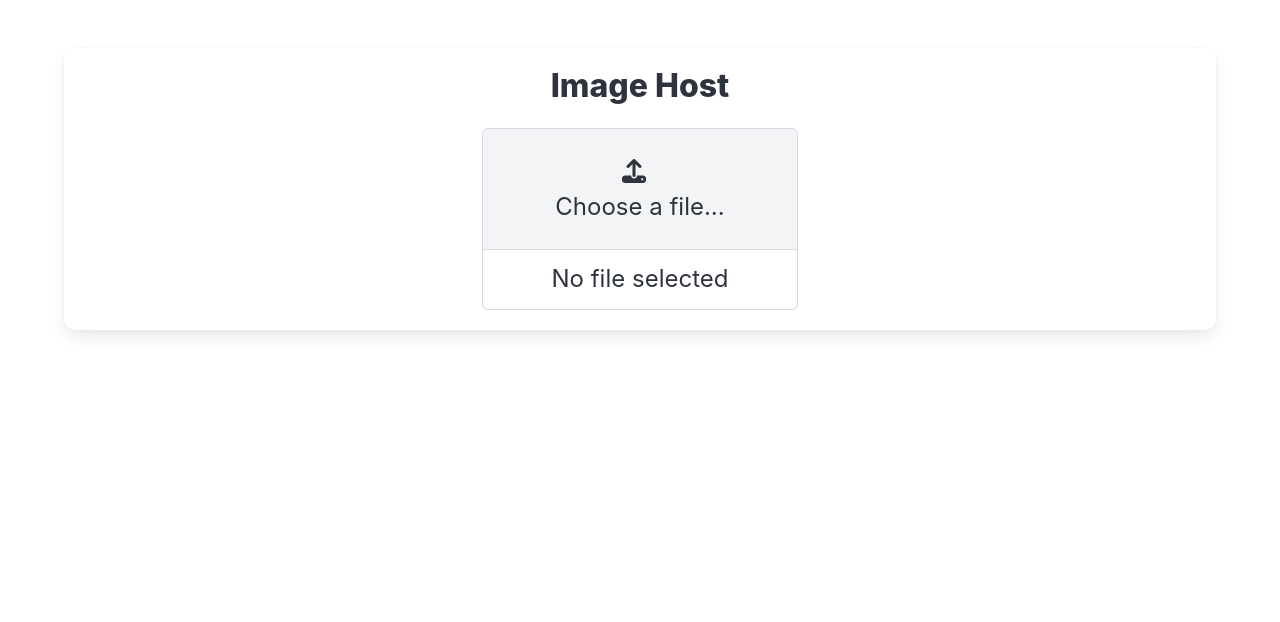
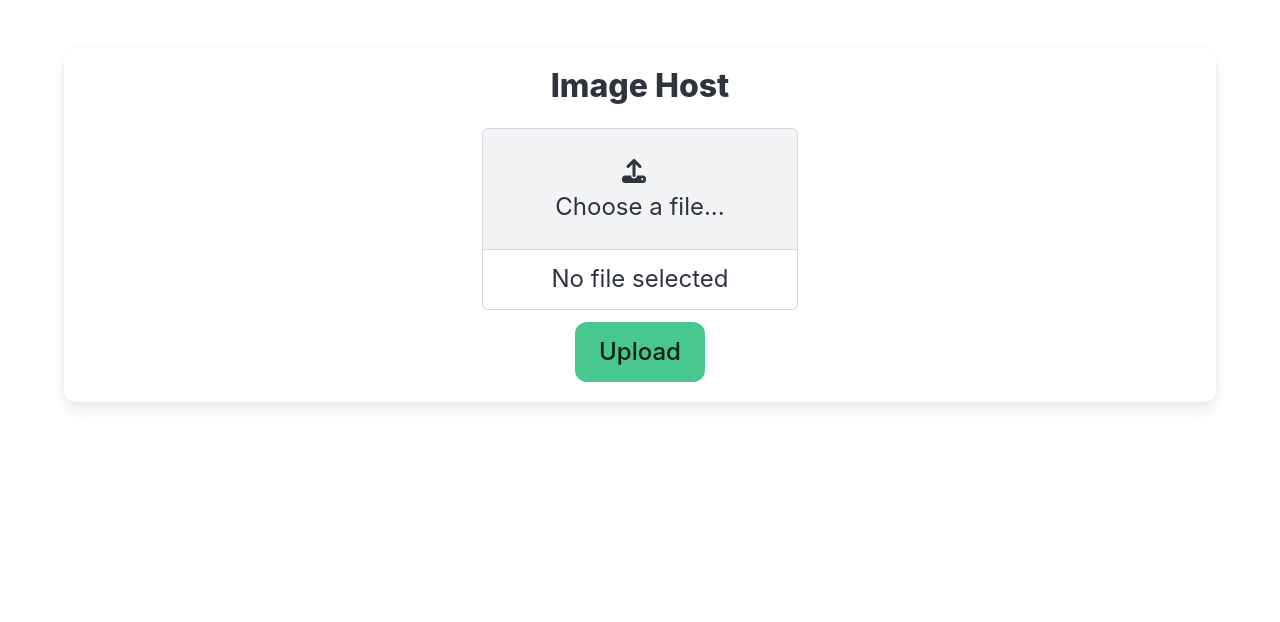
Before and after one commit to editid0/imagehost, a Flask app: page / in a window 1280 px wide. Shown: the top 622 px of the page. Run offline with Flask 3, Linux system fonts and the light colour scheme.

Commit message:
More styling and scripting

```diff
--- a/templates/index.html
+++ b/templates/index.html
@@ -28,7 +28,9 @@
 							<input
 								class="file-input"
 								type="file"
-								name="resume"
+								name="file"
+								id="fileupload"
+								accept="image/png, image/jpeg, image/webp, image/gif"
 							/>
 							<span class="file-cta">
 								<span class="file-icon">
@@ -36,9 +38,16 @@
 								</span>
 								<span class="file-label">Choose a file...</span>
 							</span>
-							<span class="file-name"> No file selected </span>
+							<span class="file-name" id="filename">
+								No file selected
+							</span>
 						</label>
 					</div>
+				</div>
+				<div class="buttons is-centered mt-3">
+					<button id="upload" class="button is-success is-large">
+						Upload
+					</button>
 				</div>
 			</div>
 		</div>
@@ -58,4 +67,30 @@
 			width: 100%;
 		}
 	</style>
+	<script>
+		document.getElementById("fileupload").onchange = function () {
+			document.getElementById("filename").innerHTML = this.files[0].name;
+		};
+		document.getElementById("upload").onclick = function () {
+			document.getElementById("upload").disabled = true;
+			document.getElementById("upload").classList.add("is-loading");
+			var xhr = new XMLHttpRequest();
+			xhr.open("POST", "/upload", true);
+			var data = new FormData();
+			data.append("file", document.getElementById("fileupload").files[0]);
+			xhr.send(data);
+			xhr.onload = function () {
+				document.getElementById("upload").disabled = false;
+				document
+					.getElementById("upload")
+					.classList.remove("is-loading");
+				var response = JSON.parse(xhr.responseText);
+				if (response.error) {
+					alert(response.error);
+				} else {
+					window.location.href = "https://" + response.filename;
+				}
+			};
+		};
+	</script>
 </html>
```
